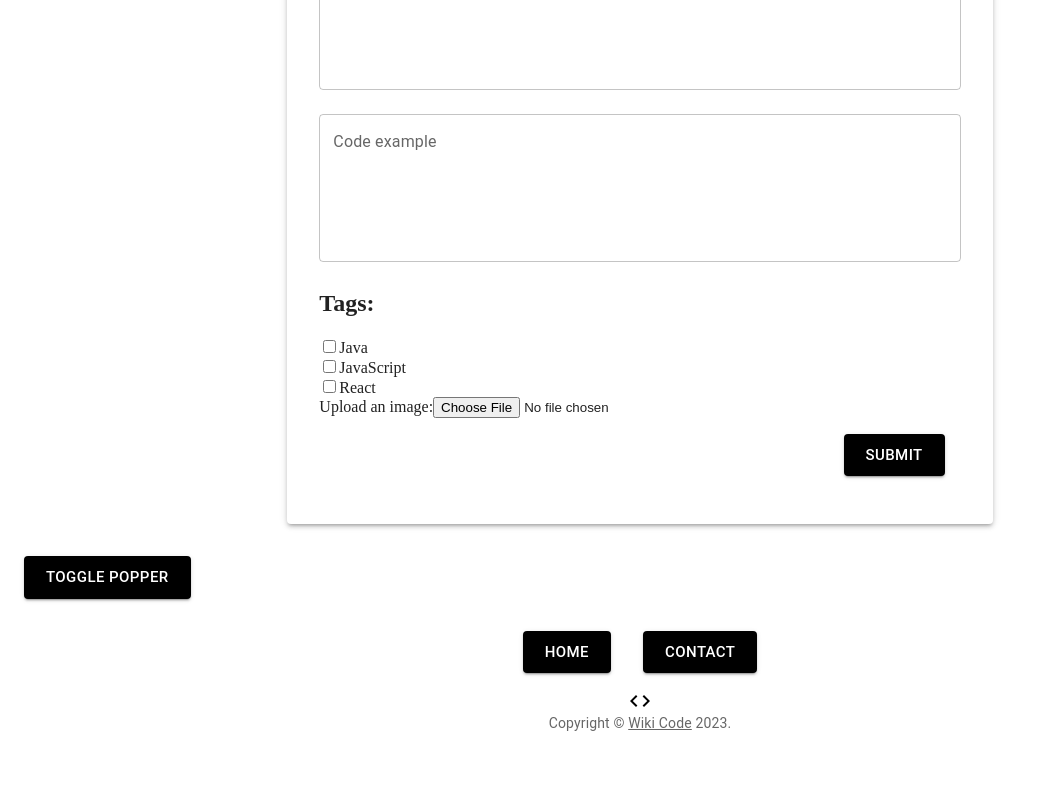
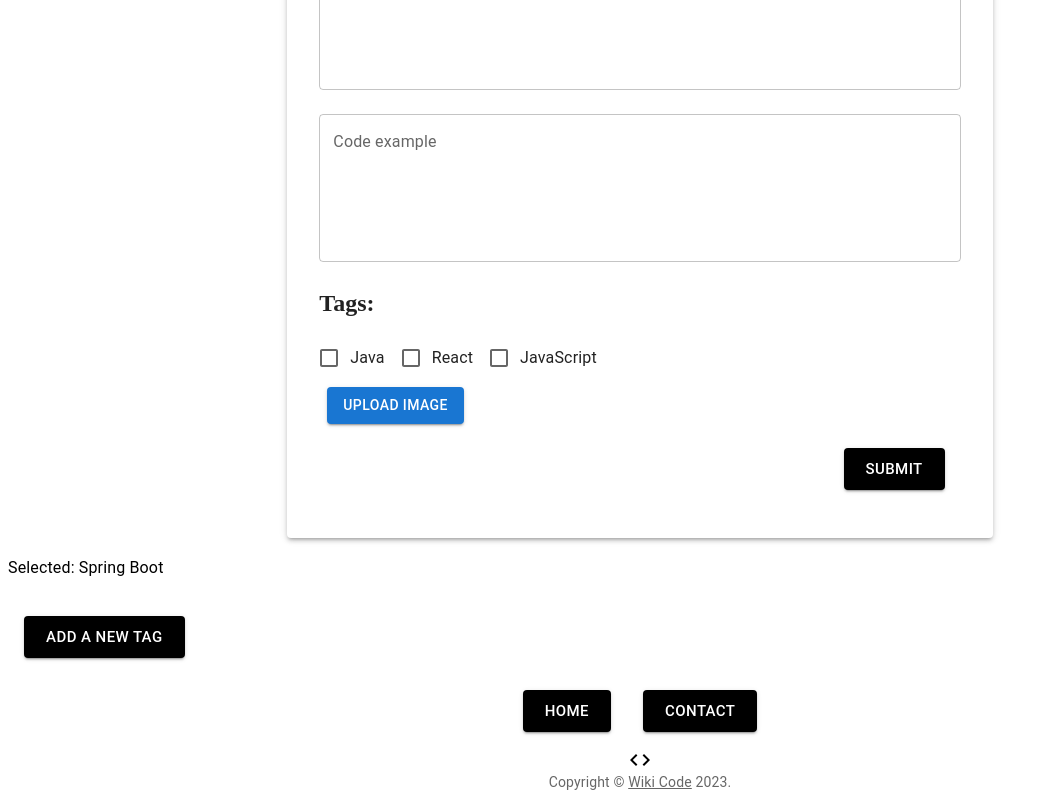
Before and after one commit to lydiavangammeren/wiki-code, a Next.js app: page /writearticle in a window 1280 px wide. Shown: the part 474-1274 px from the top of the page, without its empty margins (0-1050 px from the left). Before the commit the page ends 1215 px from the top, so only its background shows below. Built offline with nearby package versions, Linux system fonts and the light colour scheme.

Commit message:
added dialog to add new tags

```diff
--- /dev/null
+++ b/src/app/components/SimpleDialog.jsx
@@ -0,0 +1,98 @@
+"use client"
+import * as React from 'react';
+import PropTypes from 'prop-types';
+import Avatar from '@mui/material/Avatar';
+import List from '@mui/material/List';
+import ListItem from '@mui/material/ListItem';
+import ListItemAvatar from '@mui/material/ListItemAvatar';
+import ListItemButton from '@mui/material/ListItemButton';
+import ListItemText from '@mui/material/ListItemText';
+import DialogTitle from '@mui/material/DialogTitle';
+import Dialog from '@mui/material/Dialog';
+import AddIcon from '@mui/icons-material/Add';
+import Typography from '@mui/material/Typography';
+import { blue } from '@mui/material/colors';
+import CodeIcon from "@mui/icons-material/Code";
+import Button from '../components/Button';
+
+const tags = ['Java', 'Spring Boot'];
+
+function SimpleDialog(props) {
+  const { onClose, selectedValue, open } = props;
+
+  const handleClose = () => {
+    onClose(selectedValue);
+  };
+
+  const handleListItemClick = (value) => {
+    onClose(value);
+  };
+
+  return (
+    <Dialog onClose={handleClose} open={open}>
+      <DialogTitle>Add a new tag</DialogTitle>
+      <List sx={{ pt: 0 }}>
+        {tags.map((tag, index) => (
+          <ListItem key={index} disableGutters>
+            <ListItemButton onClick={() => handleListItemClick(tag)} key={tag}>
+              <ListItemAvatar>
+                <Avatar sx={{ bgcolor: blue[100], color: blue[600] }}>
+                  <CodeIcon />
+                </Avatar>
+              </ListItemAvatar>
+              <ListItemText primary={tag} />
+            </ListItemButton>
+          </ListItem>
+        ))}
+        <ListItem disableGutters>
+          <ListItemButton
+            autoFocus
+            onClick={() => handleListItemClick('addTag')}
+          >
+            <ListItemAvatar>
+              <Avatar>
+                <AddIcon />
+              </Avatar>
+            </ListItemAvatar>
+            <ListItemText primary="Add a tag" />
+          </ListItemButton>
+        </ListItem>
+      </List>
+    </Dialog>
+  );
+}
+
+SimpleDialog.propTypes = {
+  onClose: PropTypes.func.isRequired,
+  open: PropTypes.bool.isRequired,
+  selectedValue: PropTypes.string.isRequired,
+};
+
+export default function SimpleDialogDemo() {
+  const [open, setOpen] = React.useState(false);
+  const [selectedValue, setSelectedValue] = React.useState(tags[1]);
+
+  const handleClickOpen = () => {
+    setOpen(true);
+  };
+
+  const handleClose = (value) => {
+    setOpen(false);
+    setSelectedValue(value);
+  };
+
+  return (
+    <div>
+      <Typography variant="subtitle1" component="div">
+        Selected: {selectedValue}
+      </Typography>
+      <br />
+      <Button buttonText={"Add a new tag"} variant="outlined" onClick={handleClickOpen}/>
+           <SimpleDialog
+        selectedValue={selectedValue}
+        open={open}
+        onClose={handleClose}
+      />
+    </div>
+  );
+}
--- a/src/app/components/SimplePopper.jsx
+++ /dev/null
@@ -1,77 +0,0 @@
-"use client";
-
-import * as React from 'react';
-import Box from '@mui/material/Box';
-import Popper from '@mui/material/Popper';
-import Button from '../components/Button';
-import Popup from "reactjs-popup";
-
-export default function SimplePopper({title = "test", buttonText = "testbutton"}) {
-  const [anchorEl, setAnchorEl] = React.useState(null);
-
-  const handleClick = (event) => {
-    setAnchorEl(anchorEl ? null : event.currentTarget);
-  };
-
-  const open = Boolean(anchorEl);
-  const id = open ? 'simple-popper' : undefined;
-
-  return (
-    <div>
-      <Button buttonText={"Toggle Popper"}aria-describedby={id} type="button" onClick={handleClick}>
-        Toggle Popper
-      </Button>
-      <Popper id={id} open={open} anchorEl={anchorEl}>
-        <Box sx={{ border: 1, p: 1, bgcolor: 'background.paper' }}>
-        <Popup
-        trigger={<button className="button">{buttonText}</button>}
-        modal
-        nested
-      >
-        {(close) => (
-          <div className="modal">
-            <button className="close" onClick={close}>
-              &times;
-            </button>
-            <div className="header">{title}</div>
-            <div className="content">
-              {" "}
-              Lorem ipsum dolor sit amet consectetur adipisicing elit. Atque, a
-              nostrum. Dolorem, repellat quidem ut, minima sint vel eveniet
-              quibusdam voluptates delectus doloremque, explicabo tempore dicta
-              adipisci fugit amet dignissimos?
-              <br />
-              <form>
-                <label>
-                  tag name:
-                  <input type="text" />
-                </label>
-                <button
-                  onClick={(e) => {
-                    e.preventDefault();
-                    console.log("submit button clicked");
-                  }}
-                >
-                  Submit
-                </button>
-              </form>
-            </div>
-            <div className="actions">
-              <button
-                className="button"
-                onClick={() => {
-                  console.log("modal closed ");
-                  close();
-                }}
-              >
-                close
-              </button>
-            </div>
-          </div>
-        )}
-      </Popup>
-        </Box>
-      </Popper>
-    </div>
-  );
-}
--- a/src/app/writearticle/page.js
+++ b/src/app/writearticle/page.js
@@ -1,9 +1,9 @@
-import {TextField} from "@mui/material";
-import { TextareaAutosize } from '@mui/base/TextareaAutosize';
+import {TextField, FormGroup, FormControlLabel, Checkbox, Button} from "@mui/material";
 import Banner from "../components/Banner";
 import ButtonGroup from "../components/ButtonGroup";
 import Form from "../components/Form";
-import SimplePopper from "../components/SimplePopper";
+import SimpleDialog from "../components/SimpleDialog";
+
 
 export default function WriteArticle() {
   return (
@@ -45,31 +45,27 @@ export default function WriteArticle() {
           // onChange={(e) => setName(e.target.value)}
         />
         <h2>Tags:</h2>
-        <input type="checkbox" id="language1" name="language1" value="Java" />
-        <label for="language1">Java</label>
-        <br />
-        <input
-          type="checkbox"
-          id="language2"
-          name="language2"
-          value="JavaScript"
-        />
-        <label for="language2">JavaScript</label>
-        <br />
-        <input type="checkbox" id="language3" name="language3" value="React" />
-        <label for="language3">React</label>
-        <br />
-        <label for="code-image">Upload an image:</label>
-
-        <input
-          type="file"
-          id="code-image"
+        <FormGroup fullWidth sx={{ display: "inline" }}>
+          <FormControlLabel control={<Checkbox />} label="Java" />
+          <FormControlLabel control={<Checkbox />} label="React" />
+          <FormControlLabel control={<Checkbox />} label="JavaScript" />
+        </FormGroup>
+        <br/>
+        <Button sx={{m: 1}}
+  variant="contained"
+  component="label"
+>
+Upload image
+  <input
+    type="file"
+    id="code-image"
           name="code-image"
           accept="image/png, image/jpeg"
-        />
-        <br />
+    hidden
+  />
+</Button>
       </Form>
-      <SimplePopper title="Add a tag" buttonText="Add a new tag"></SimplePopper>
+      <SimpleDialog/>
       <ButtonGroup
         buttonText1={"HOME"}
         link1={"/"}
```
